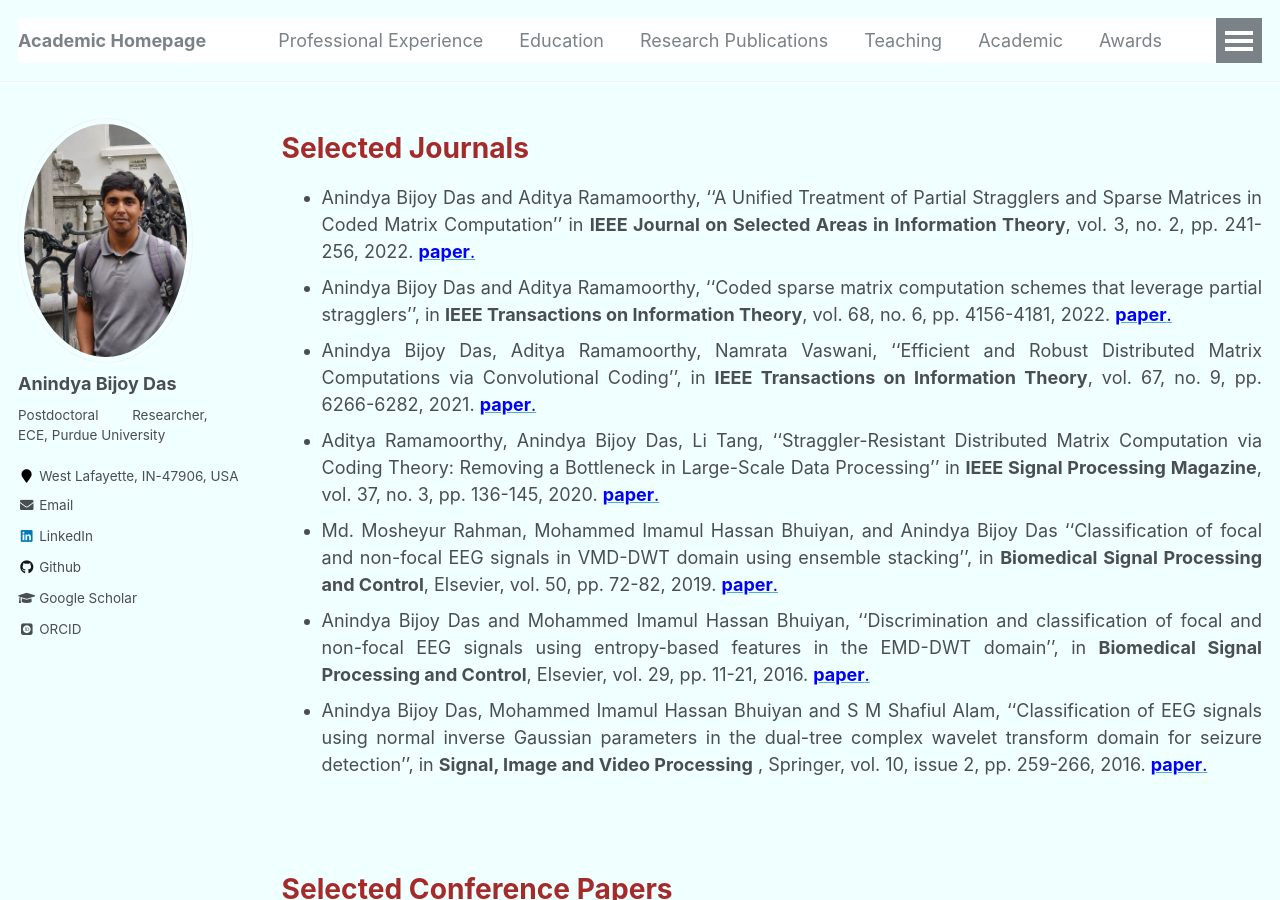
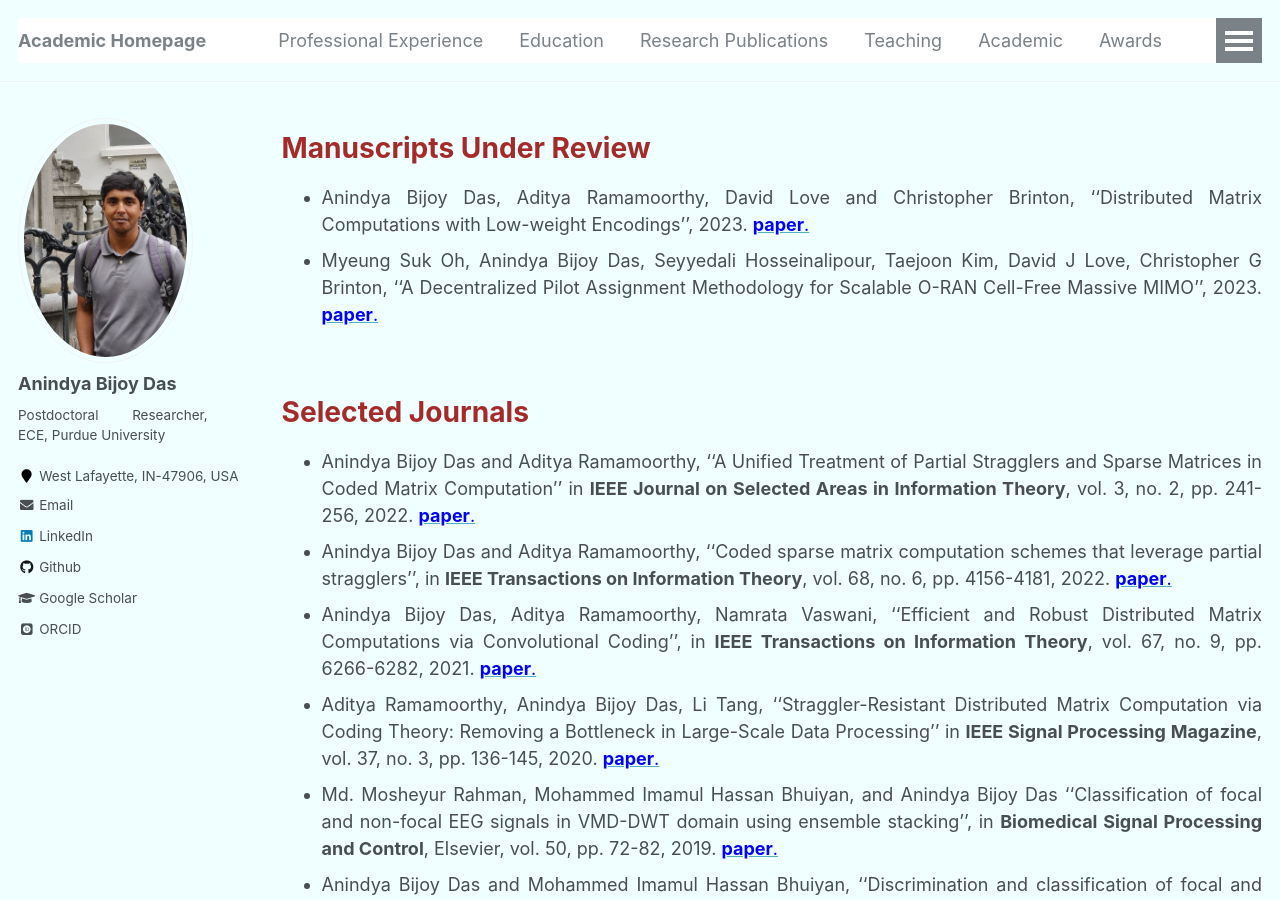
Before and after one commit to anindyabijoydas/portfolio, a Jekyll site: the page built from _pages/research.md, in a window 1280 px wide and 900 px high. Built offline with Jekyll 4.4.1, drawn with Linux system fonts in a browser that asks for light colours; some web fonts are replaced.

Commit message:
Update research.md

```diff
--- a/_pages/research.md
+++ b/_pages/research.md
@@ -16,6 +16,14 @@ redirect_from:
 }
 </style>
 
+<span style="color:brown">**Manuscripts Under Review**</span>
+======
+   * Anindya Bijoy Das, Aditya Ramamoorthy, David Love and Christopher Brinton, ''Distributed Matrix Computations with Low-weight Encodings'', 2023. [<span style="color:blue">**paper**.</span>](https://arxiv.org/abs/2301.12685)
+   * Myeung Suk Oh, Anindya Bijoy Das, Seyyedali Hosseinalipour, Taejoon Kim, David J Love, Christopher G Brinton, ''A Decentralized Pilot Assignment Methodology for Scalable O-RAN Cell-Free Massive MIMO'', 2023. [<span style="color:blue">**paper**.</span>](https://arxiv.org/abs/2301.04774)
+
+
+<br />
+
 <span style="color:brown">**Selected Journals**</span>
 ======
    * Anindya Bijoy Das and Aditya Ramamoorthy, ''A Unified Treatment of Partial Stragglers and Sparse Matrices in Coded Matrix Computation'' in **IEEE Journal on Selected Areas in Information Theory**, vol. 3, no. 2, pp. 241-256, 2022. [<span style="color:blue">**paper**.</span>](https://ieeexplore.ieee.org/document/9810006)
@@ -26,11 +34,10 @@ redirect_from:
    * Anindya Bijoy Das and Mohammed Imamul Hassan Bhuiyan, ''Discrimination and classification of focal and non-focal EEG signals using entropy-based features in the EMD-DWT domain'', in **Biomedical Signal Processing and Control**, Elsevier, vol. 29, pp. 11-21, 2016. [<span style="color:blue">**paper**.</span>](https://www.sciencedirect.com/science/article/abs/pii/S1746809416300465)
    * Anindya Bijoy Das, Mohammed Imamul Hassan Bhuiyan and S M Shafiul Alam, ''Classification of EEG signals using normal inverse Gaussian parameters in the dual-tree complex wavelet transform domain for seizure detection'', in **Signal, Image and Video Processing** , Springer, vol. 10, issue 2, pp. 259-266, 2016. [<span style="color:blue">**paper**.</span>](https://link.springer.com/article/10.1007%2Fs11760-014-0736-2)
 
-<br /> <br />
+<br />
 
 <span style="color:brown">**Selected Conference Papers**</span>
 ======
-
    * Anindya Bijoy Das, Aditya Ramamoorthy, David Love and Christopher Brinton, ''Distributed Matrix Computations with Low-weight Encodings'', **IEEE International Symposium on Information Theory (ISIT)**, 2023. [<span style="color:blue">**paper**.</span>](https://arxiv.org/abs/2301.12685)
    * Anindya Bijoy Das, Aditya Ramamoorthy, David Love and Christopher Brinton, ''Coded Matrix Computations for D2D-Enabled Linearized Federated Learning'' in **IEEE International Conference on Acoustics, Speech and Signal Processing (ICASSP)**, 2023. [<span style="color:blue">**paper**.</span>](https://ieeexplore.ieee.org/abstract/document/10095450)
    * Anindya Bijoy Das and Aditya Ramamoorthy, ''An Integrated Method to Deal With Partial Stragglers and Sparse Matrices in Distributed Computations'', **IEEE International Symposium on Information Theory (ISIT)**, pp. 1010-1015, 2022. [<span style="color:blue">**paper**.</span>](https://ieeexplore.ieee.org/document/9834346)
```
